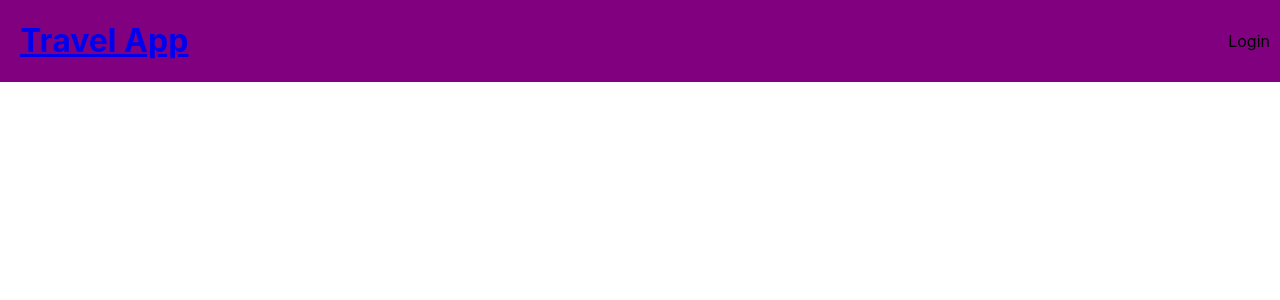
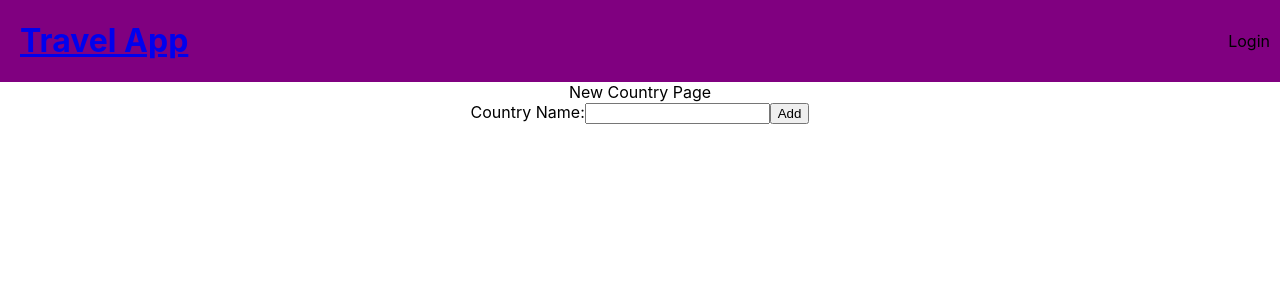
Before and after one commit to jesspaul/travel-app-fe, a React (Create React App) app: page /new in a window 1280 px wide. Shown: the top 300 px of the page. Built offline with nearby package versions, Linux system fonts and the light colour scheme; no server answers.

Commit message:
add links to pages

```diff
--- a/src/App.js
+++ b/src/App.js
@@ -6,6 +6,7 @@ import Header from './components/Header/Header';
 import HomePage from './pages/HomePage';
 import History from './pages/History';
 import Future from './pages/Future';
+import NewCountry from './pages/NewCountry';
 
 
 function App() {
@@ -44,6 +45,13 @@ function App() {
         <Route path='/future' render={() =>
           <Future />
         }/>
+        <Route path='/new' render={() =>
+          <NewCountry
+            state={state}
+            setState={setState}
+          />
+        }/>
+        <Route render={() => <div>404 Not Found</div>} />
       </Switch>
     </div>
   );
--- a/src/pages/Future.js
+++ b/src/pages/Future.js
@@ -1,7 +1,10 @@
+import { Link } from 'react-router-dom';
+
 const Future = () => {
     return (
         <div className="Future">
             Future Page
+            <Link to='/new'>+ Add New Country</Link>
         </div>
     );
 }
--- a/src/pages/History.js
+++ b/src/pages/History.js
@@ -1,7 +1,10 @@
+import { Link } from 'react-router-dom';
+
 const History = () => {
     return (
         <div className="History">
             History Page
+            <Link to='/new'>+ Add New Country</Link>
         </div>
     );
 }
--- /dev/null
+++ b/src/pages/NewCountry.js
@@ -0,0 +1,35 @@
+const NewCountry = (props) => {
+    async function addCountry(evt) {
+        if (!props.state.user) return;
+
+        evt.preventDefault();
+        const BASE_URL = 'http://localhost:3001/countries';
+        const country = await fetch(BASE_URL, {
+            method: 'POST',
+            headers: {
+                'Content-type': 'Application/json'
+            },
+            body: JSON.stringify(props.state.newCountry)
+        }).then(res => res.json());
+
+        props.setState(prevState => ({
+            ...prevState,
+            countries: [...prevState.countries, country]
+        }));
+    }
+
+    return (
+        <div className="NewCountry">
+            New Country Page
+            <form onSubmit={addCountry}>
+                <label>
+                    Country Name:
+                    <input type="text" name="name"/>
+                </label>
+                <input type="submit" value="Add"/>
+            </form>
+        </div>
+    );
+}
+
+export default NewCountry;
```
